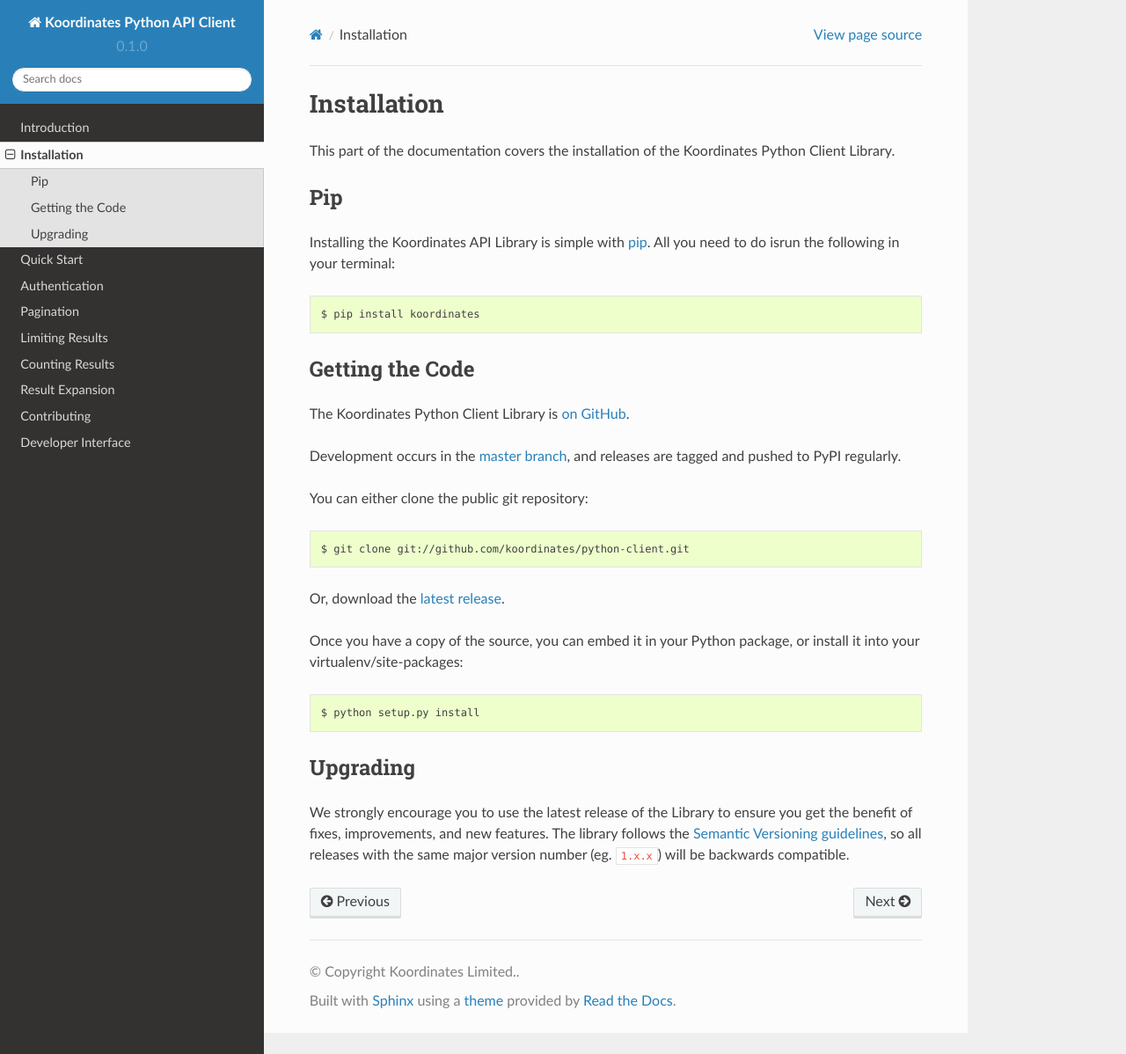
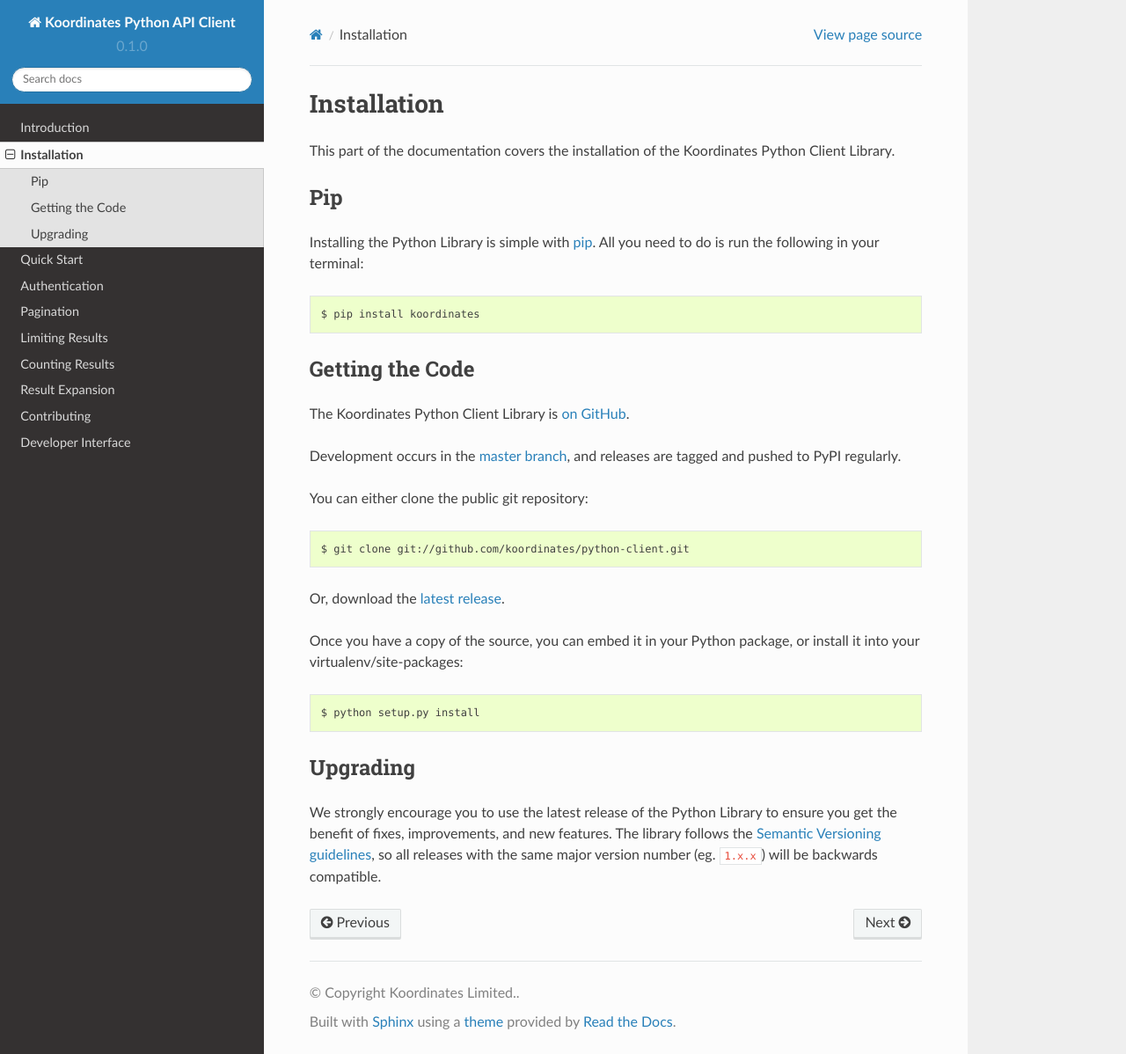
Before and after one commit to koordinates/python-client, a Sphinx documentation site: the page built from docs/source/user/install.rst, in a window 1280 px wide and 1198 px high. Shown: the whole window at 88% size. Built offline with Sphinx 7.4.7 and the Read the Docs theme 2.0.0, drawn with Linux system fonts in a browser that asks for light colours; pages that are not in the unit, such as notebooks, are missing from menus.

Commit message:
Update install.rst

```diff
--- a/docs/source/user/install.rst
+++ b/docs/source/user/install.rst
@@ -8,7 +8,7 @@
 Pip
 ---
 
-Installing the Koordinates API Library is simple with `pip <https://pip.pypa.io>`_. All you need to do isrun the following in your terminal::
+Installing the Python Library is simple with `pip <https://pip.pypa.io>`_. All you need to do is run the following in your terminal::
 
     $ pip install koordinates
 
@@ -34,4 +34,4 @@
 Upgrading
 ---------
 
-We strongly encourage you to use the latest release of the Library to ensure you get the benefit of fixes, improvements, and new features. The library follows the `Semantic Versioning guidelines <http://semver.org/>`_, so all releases with the same major version number (eg. ``1.x.x``) will be backwards compatible.
+We strongly encourage you to use the latest release of the Python Library to ensure you get the benefit of fixes, improvements, and new features. The library follows the `Semantic Versioning guidelines <http://semver.org/>`_, so all releases with the same major version number (eg. ``1.x.x``) will be backwards compatible.
```
